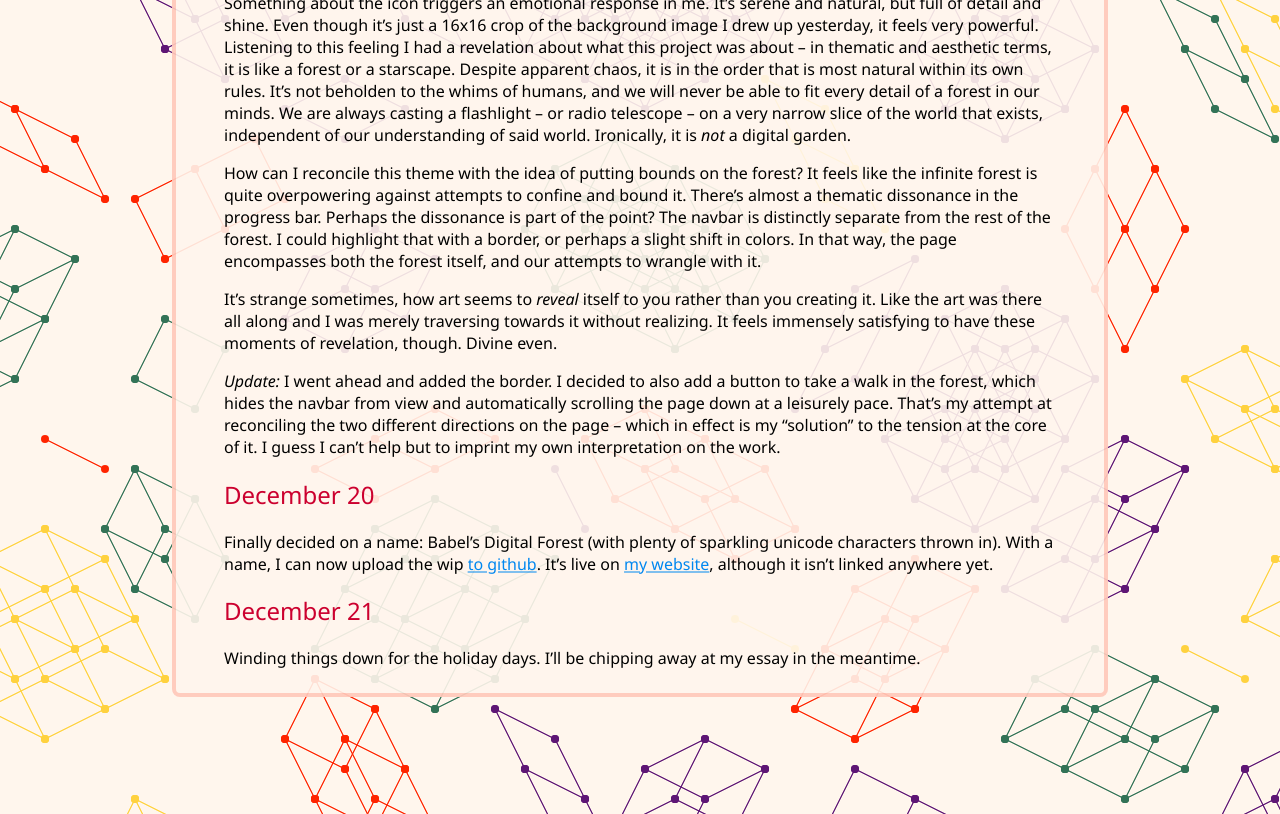
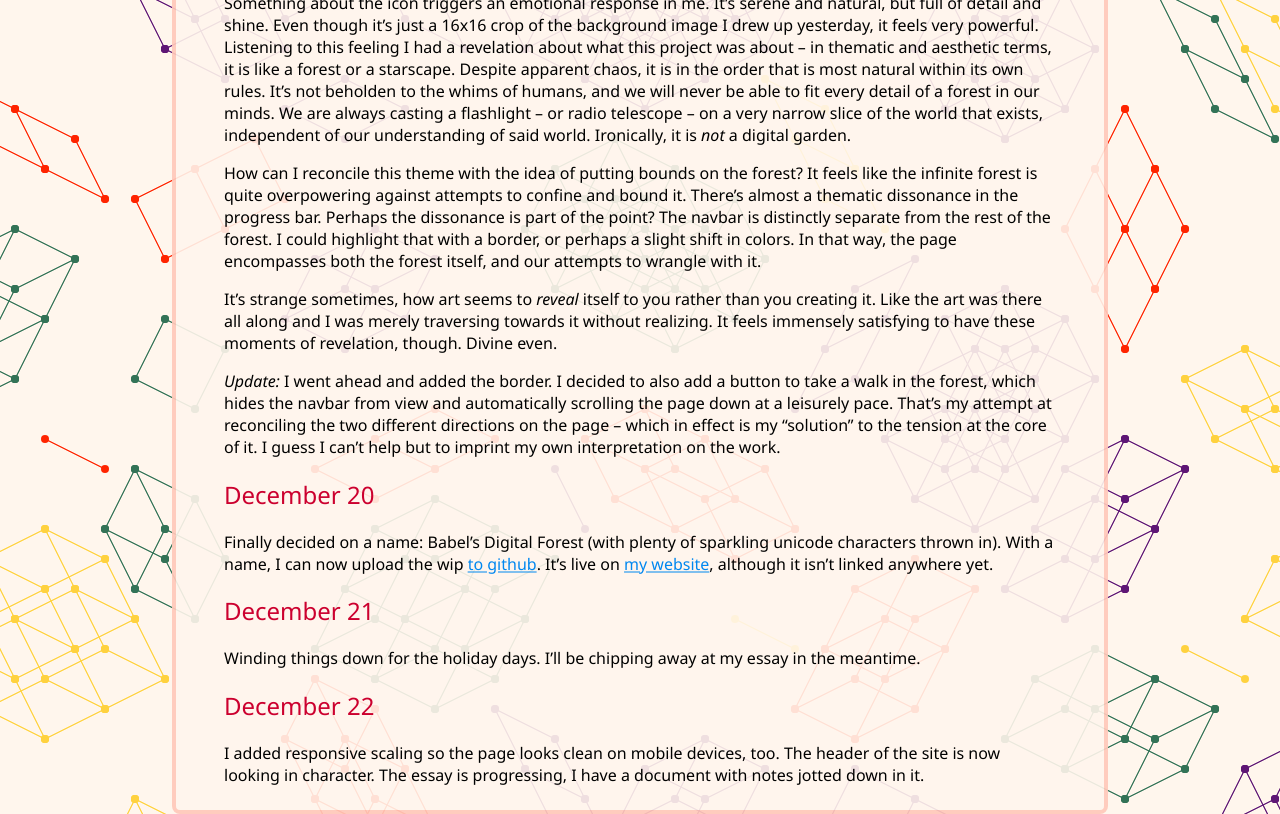
Before and after one commit to RocketRace/rocketrace.github.io, a Jekyll site: the page built from decadv-2024.md, in a window 1280 px wide and 900 px high, scrolled down 8144 px, cut to the strip 86-900 px from the top of the window. Built offline with Jekyll 4.4.1, drawn with Linux system fonts in a browser that asks for light colours; formulas are drawn with MathJax 3.

Commit message:
december 22

```diff
--- a/decadv-2024.md
+++ b/decadv-2024.md
@@ -446,6 +446,11 @@ isn't linked anywhere yet.
 Winding things down for the holiday days. I'll be chipping away at my essay
 in the meantime.
 
+## December 22
+I added responsive scaling so the page looks clean on mobile devices, too.
+The header of the site is now looking in character. The essay is progressing,
+I have a document with notes jotted down in it.
+
 [decadv]: https://eli.li/december-adventure
 [aoc]: https://adventofcode.com/
 [my aoc2023]: https://github.com/RocketRace/aoc2023
```
